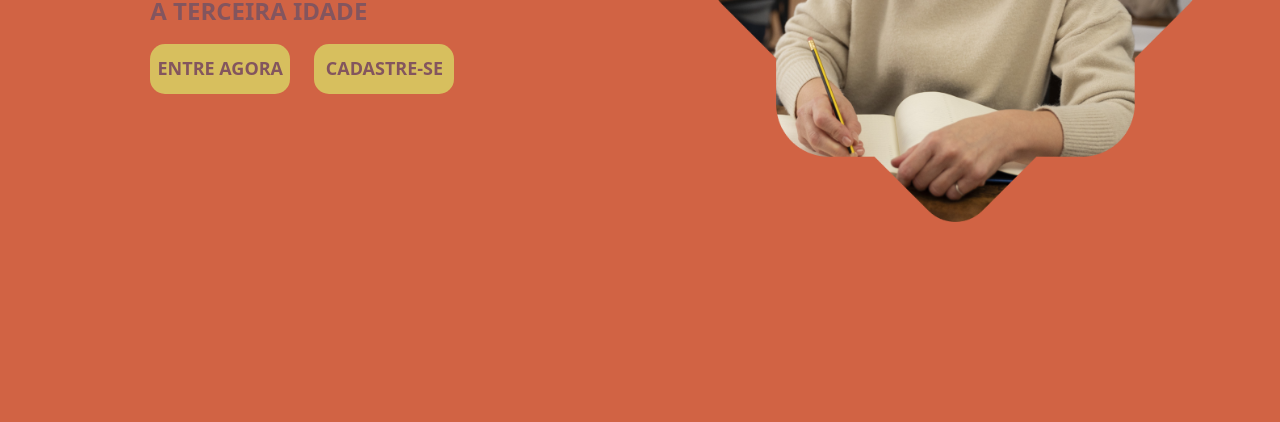
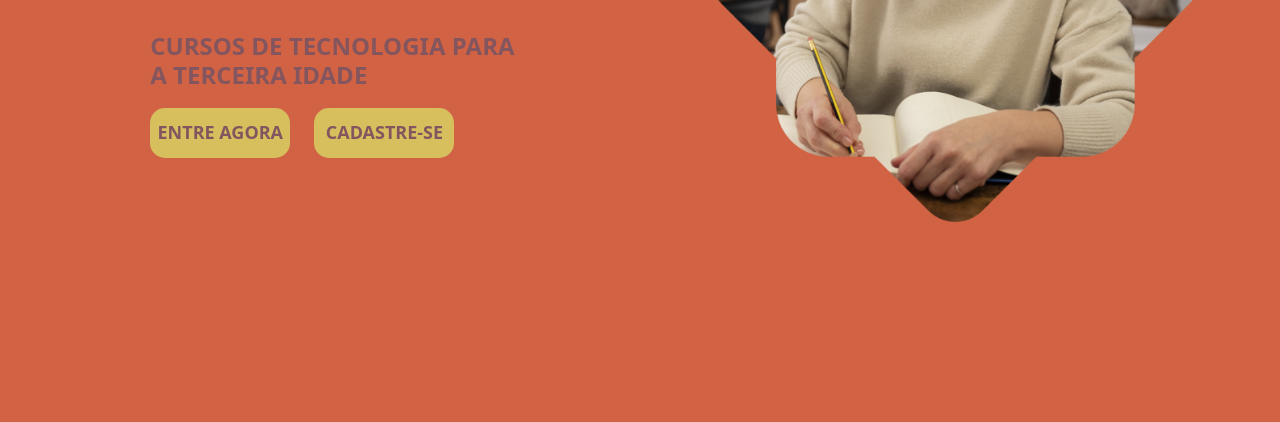
Before and after one commit to tcantunes/educatech---5p, a plain HTML site: page index.html in a window 1280 px wide. Shown: the part 378-800 px from the top of the page. Drawn offline with nearby package versions, Linux system fonts and the light colour scheme.

Commit message:
Update index.html

```diff
--- a/index.html
+++ b/index.html
@@ -21,7 +21,7 @@
       </ul>
     </header>
     <main>
-      <div class="d-flex justify-content-center">
+      <div class="d-flex justify-content-center align-items-center">
         <div class="container-principal">
           <h1>EDUCATECH</h1>
           <h2>EDUCAÇÃO PARA A TERCEIRA IDADE</h2>
```
